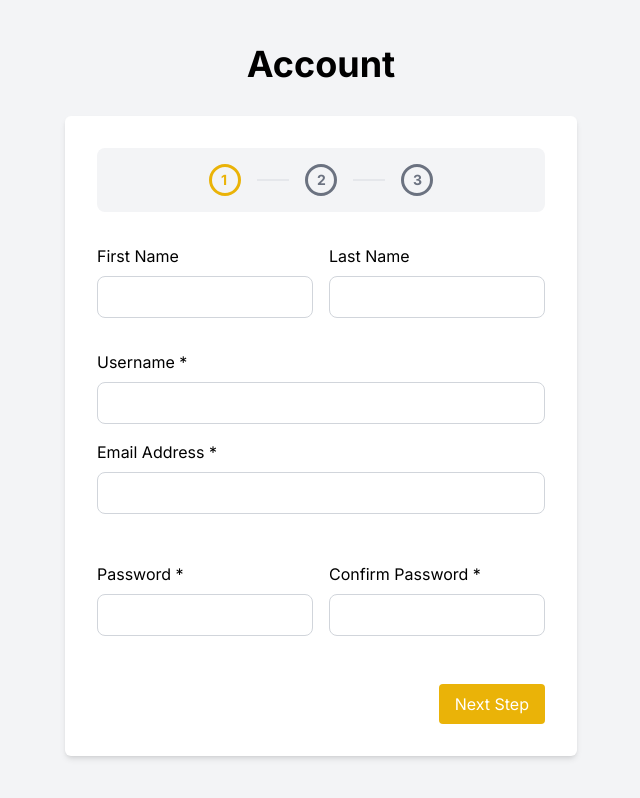
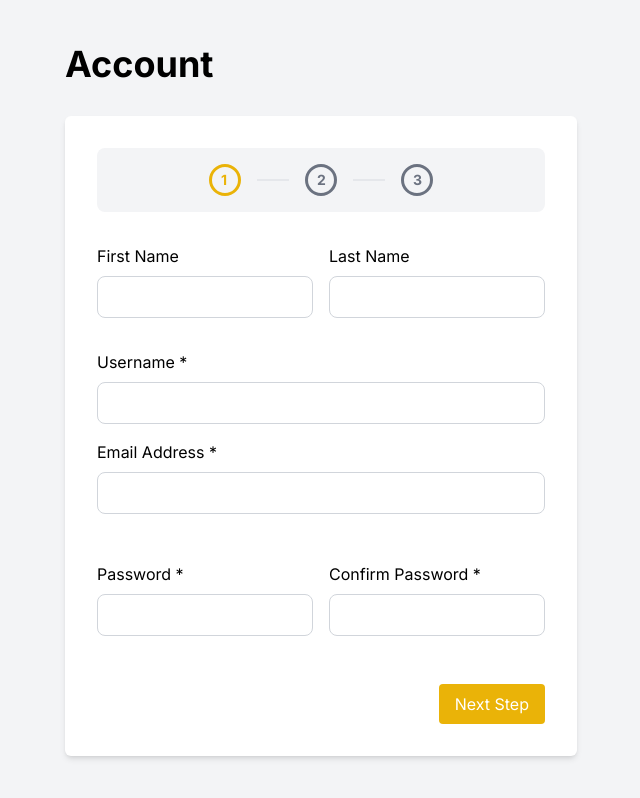
Before and after one commit to cheesecoke/bryt-challenge, a Next.js app: page / in a window 1280 px wide. Shown: the whole page, without its empty margins (319-959 px from the left). Built offline with nearby package versions, Linux system fonts and the light colour scheme.

Commit message:
First pass at step transition animation

```diff
--- a/src/app/components/StepForm.tsx
+++ b/src/app/components/StepForm.tsx
@@ -10,6 +10,12 @@ import {
   preferencesSchema,
 } from "../api/register/formSchema";
 import { useMultiStepForm } from "../hooks/useMultiStepForm";
+
+const ENTER_FROM_LEFT = "-translate-x-full opacity-0";
+const LEAVE_TO_RIGHT = "translate-x-full opacity-0";
+const ENTER_FROM_RIGHT = "translate-x-full opacity-0";
+const LEAVE_TO_LEFT = "-translate-x-full opacity-0";
+
 
 export default function StepForm() {
   const [formData, setFormData] = useState({
@@ -36,7 +42,23 @@ export default function StepForm() {
       notificationPreference: "Email",
     },
   });
+  const [transitioning, setTransitioning] = useState(false);
+  const [transitionClass, setTransitionClass] = useState(ENTER_FROM_LEFT);
   const headers = ["Account", "Address", "Preferences"];
+
+  const handleTransitionUpdate = (updateFunc, direction) => {
+    if (!transitioning || !isLastStep) {
+      setTransitioning(true);
+      setTransitionClass(direction === 'next' ? LEAVE_TO_LEFT : LEAVE_TO_RIGHT);
+      setTimeout(() => {
+        updateFunc();
+        setTransitionClass(direction === 'next' ? ENTER_FROM_RIGHT : ENTER_FROM_LEFT);
+        setTimeout(() => {
+          setTransitioning(false);
+        }, 300);
+      }, 300);
+    }
+  };
 
   const updateFields = (section, fields) => {
     console.log("fields", fields);
@@ -67,8 +89,14 @@ export default function StepForm() {
     />,
   ];
 
-  const { currentStepIndex, step, next, back, isFirstStep, isLastStep } =
-    useMultiStepForm(steps);
+  const {
+    currentStepIndex,
+    step,
+    next,
+    back,
+    isFirstStep,
+    isLastStep,
+  } = useMultiStepForm(steps, handleTransitionUpdate);
 
   const [errorMessage, setErrorMessage] = useState("");
 
@@ -116,7 +144,7 @@ export default function StepForm() {
   };
 
   return (
-    <>
+    <div className={`transform transition duration-300 ease-in-out ${transitioning ? transitionClass : 'translate-x-0 opacity-100'}`}>
       <h1 className="text-4xl font-bold mb-8">{headers[currentStepIndex]}</h1>
       <form
         onSubmit={handleSubmit}
@@ -134,6 +162,7 @@ export default function StepForm() {
             <button
               type="button"
               onClick={back}
+              disabled={isFirstStep || transitioning}
               className="bg-gray-200 hover:bg-gray-300 px-4 py-2 rounded transition duration-300 ease-in-out"
             >
               Back
@@ -147,6 +176,6 @@ export default function StepForm() {
           </button>
         </div>
       </form>
-    </>
+    </div>
   );
 }
--- a/src/app/hooks/useMultiStepForm.ts
+++ b/src/app/hooks/useMultiStepForm.ts
@@ -1,15 +1,18 @@
 import { useState } from 'react';
 
-export const useMultiStepForm = (steps: React.ReactElement[]) => {
+export const useMultiStepForm = (steps: React.ReactElement[], handleTransitionUpdate: (callback: () => void, direction: string) => void) => {
   const [currentStepIndex, setCurrentStepIndex] = useState(0);
 
   const next = () => {
-    console.log('next');
-    setCurrentStepIndex((i) => (i < steps.length - 1 ? i + 1 : i));
+    handleTransitionUpdate(() => {
+      setCurrentStepIndex(i => i < steps.length - 1 ? i + 1 : i);
+    }, 'next');
   };
 
   const back = () => {
-    setCurrentStepIndex((i) => (i > 0 ? i - 1 : i));
+    handleTransitionUpdate(() => {
+      setCurrentStepIndex(i => i > 0 ? i - 1 : i);
+    }, 'back');
   };
 
   return {
```
